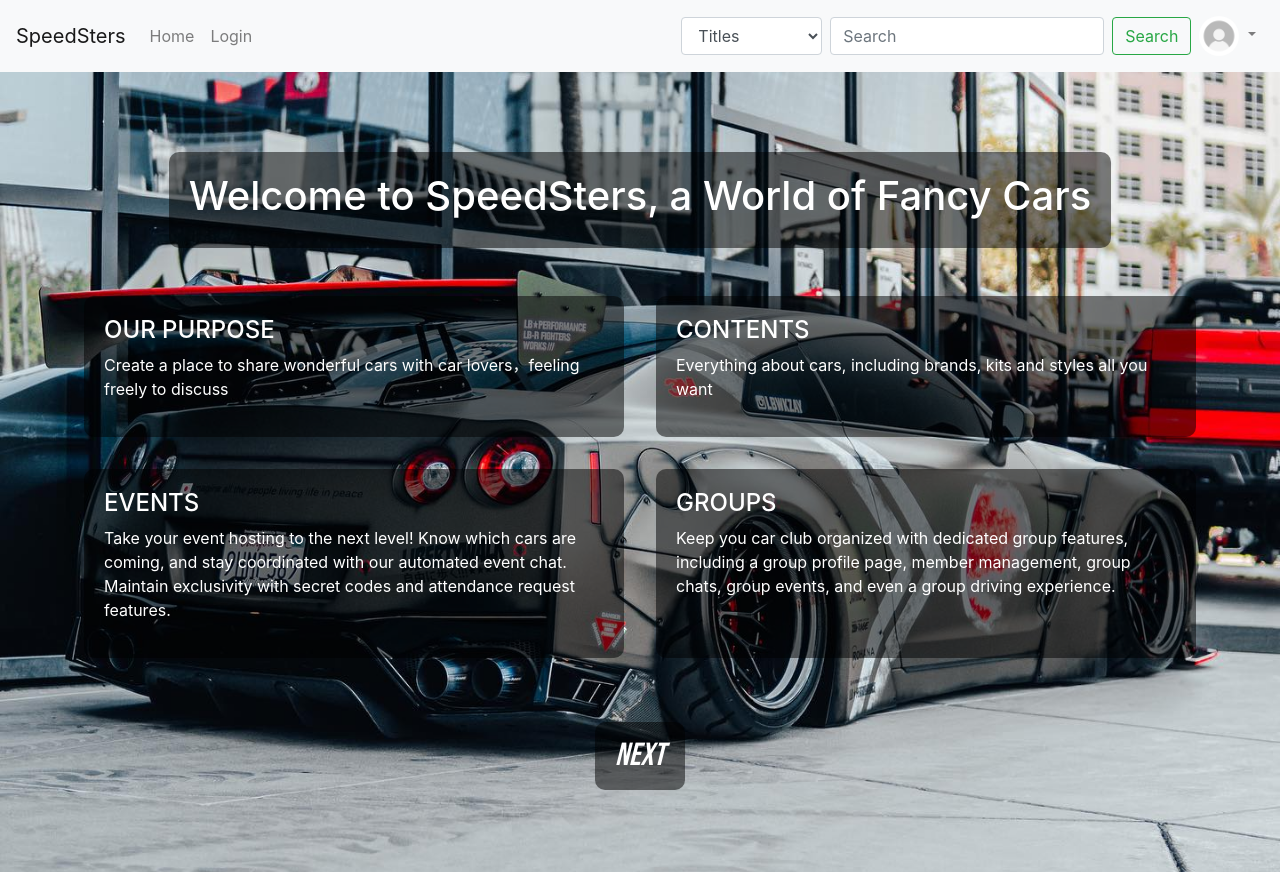
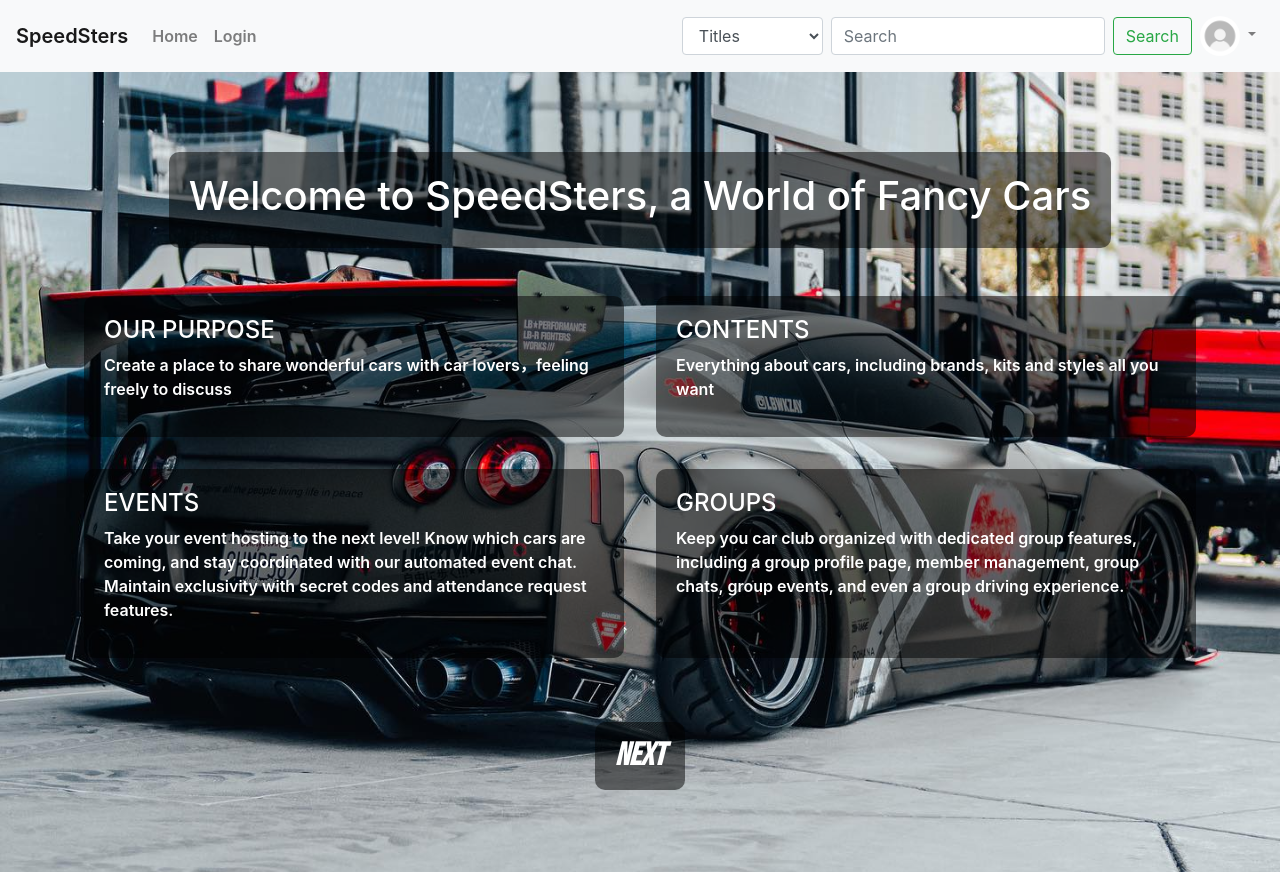
Before and after one commit to dayday0calories/CITS5505-Group-Project, a Flask app: page / in a window 1280 px wide. Run offline with Flask 3, Linux system fonts and the light colour scheme; some libraries are stand-ins or nearby versions.

Commit message:
slightly change word style

```diff
--- a/app/templates/introduction.html
+++ b/app/templates/introduction.html
@@ -5,9 +5,12 @@
     <meta name="viewport" content="width=device-width, initial-scale=1.0">
     <title>{% block title %}Introduction{% endblock %}</title>
     <link href="https://stackpath.bootstrapcdn.com/bootstrap/4.3.1/css/bootstrap.min.css" rel="stylesheet">
-    <link href="https://fonts.googleapis.com/css2?family=Bebas+Neue&display=swap" rel="stylesheet"> <!-- Add custom font -->
+    <link href="https://fonts.googleapis.com/css2?family=Bebas+Neue&display=swap" rel="stylesheet">
     <link rel="stylesheet" href="{{ url_for('static', filename='css/posts.css') }}">
     <style>
+        body {
+            font-weight: 600;
+        }
         .welcome-section {
             position: relative;
             background-image: url("{{ url_for('static', filename='images/background.jpg') }}");
@@ -55,8 +58,8 @@
             text-decoration: none;
             margin-top: 2rem;
             font-size: 2rem;
-            font-family: 'Bebas Neue', sans-serif; /* Apply custom font */
-            font-style: italic; /* Make the font italic */
+            font-family: 'Bebas Neue', sans-serif;
+            font-style: italic;
             display: inline-block;
             transition: background 0.3s;
         }
```
